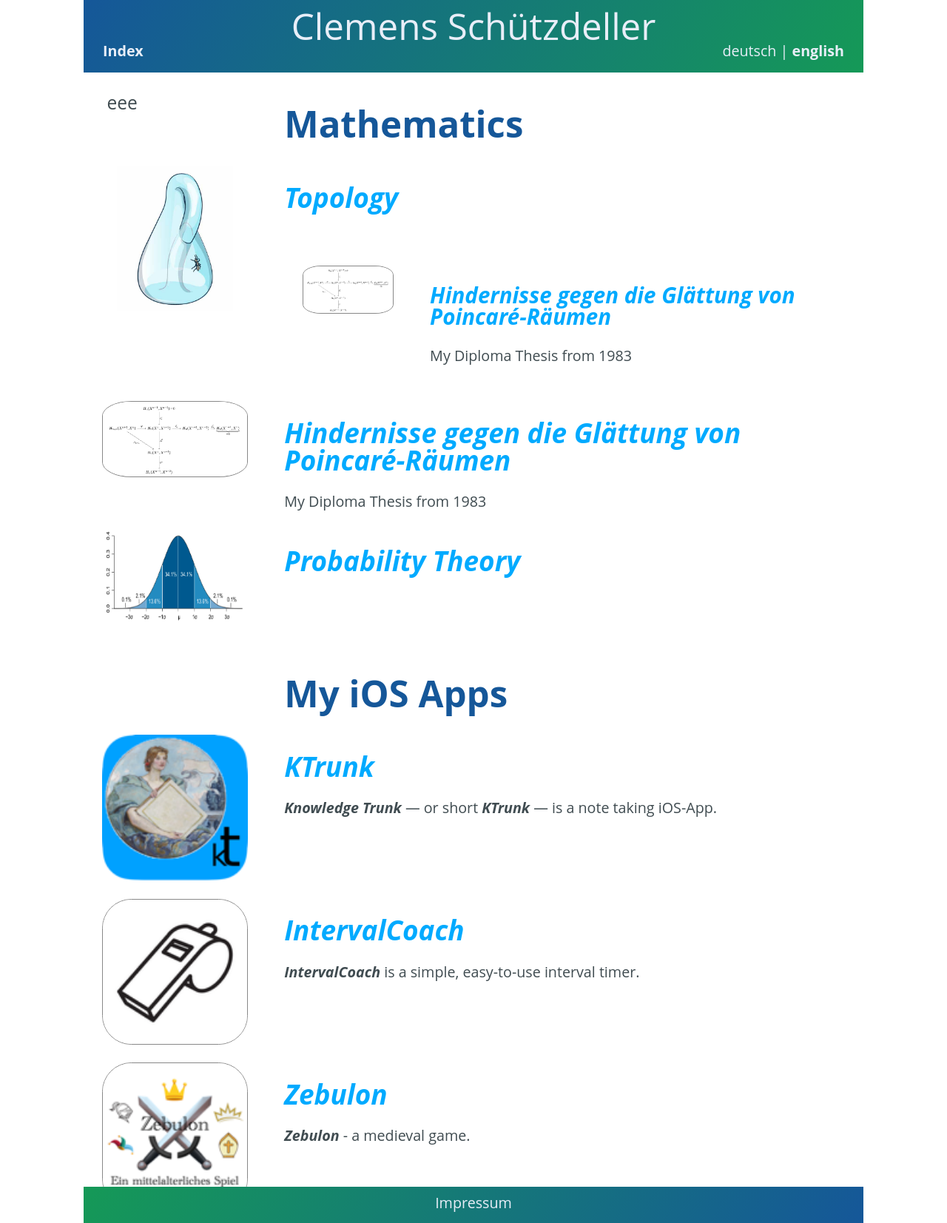
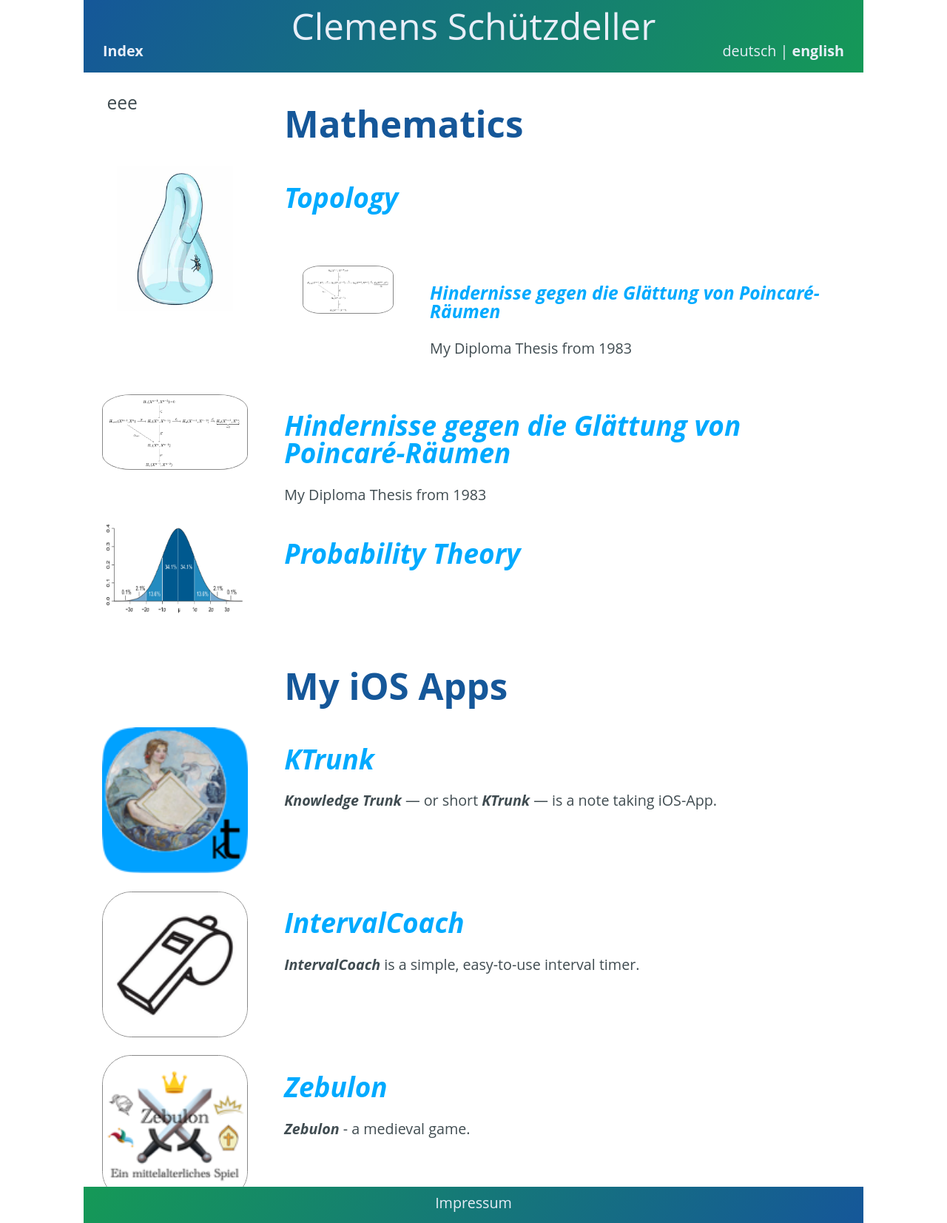
Before and after one commit to cs-LA/home, a Jekyll site: the page built from README.md, in a window 1280 px wide. Shown: the whole page at 74% size. Built offline with Jekyll 4.4.1, drawn with Linux system fonts in a browser that asks for light colours; our own code applies the rules of GitHub Pages for plain Markdown files.

Commit message:
Update myClasses.css

```diff
--- a/styles/myClasses.css
+++ b/styles/myClasses.css
@@ -55,7 +55,7 @@
 }
 .gridTitle2 {
   padding-top: calc(1.0 * var(--base-font-size));
-  font-size: calc(1.2 * var(--base-font-size));
+  font-size: calc(1.0 * var(--base-font-size));
   line-height: 1;
   padding-bottom: calc(1.0 * var(--base-font-size));
   font-weight: bold;
```
